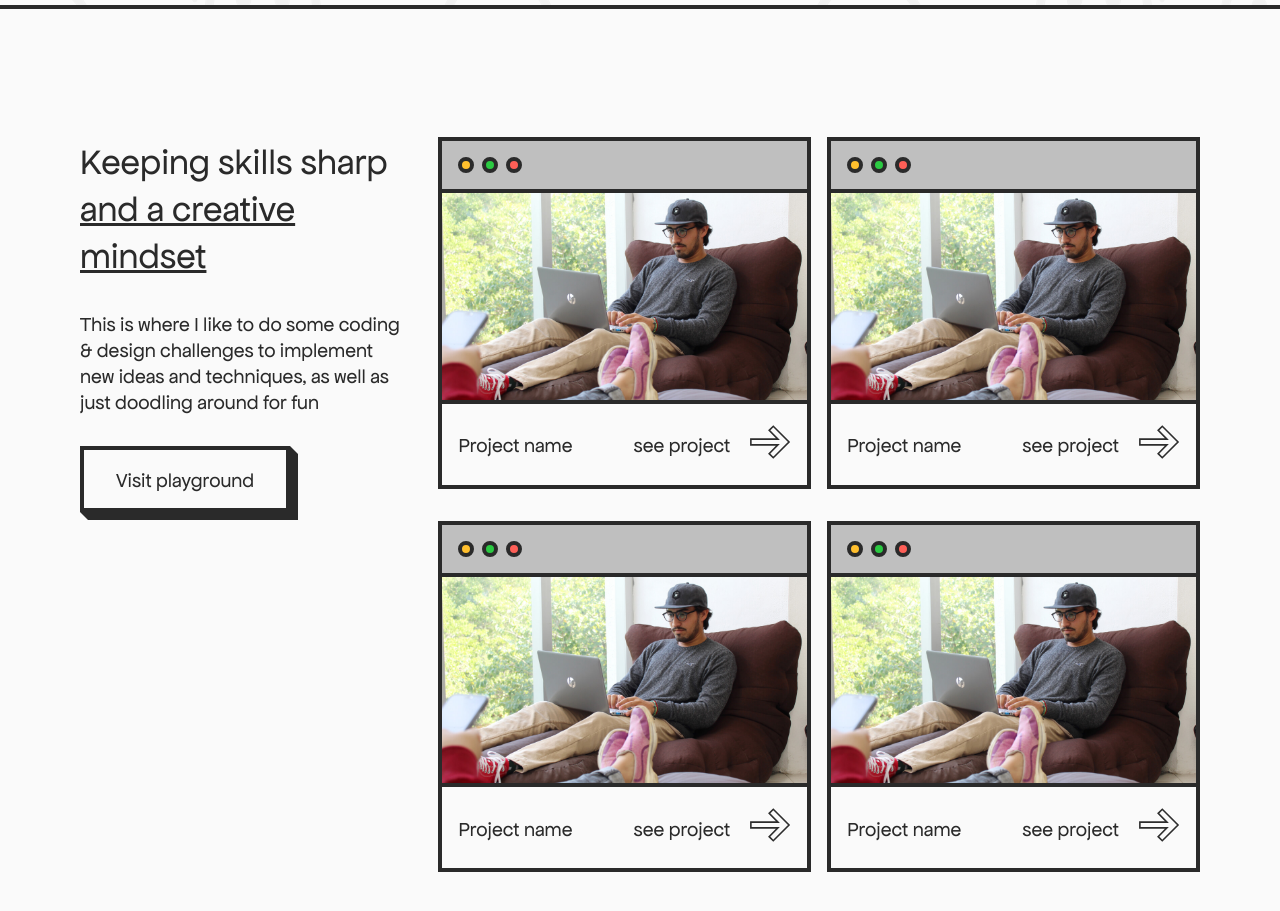
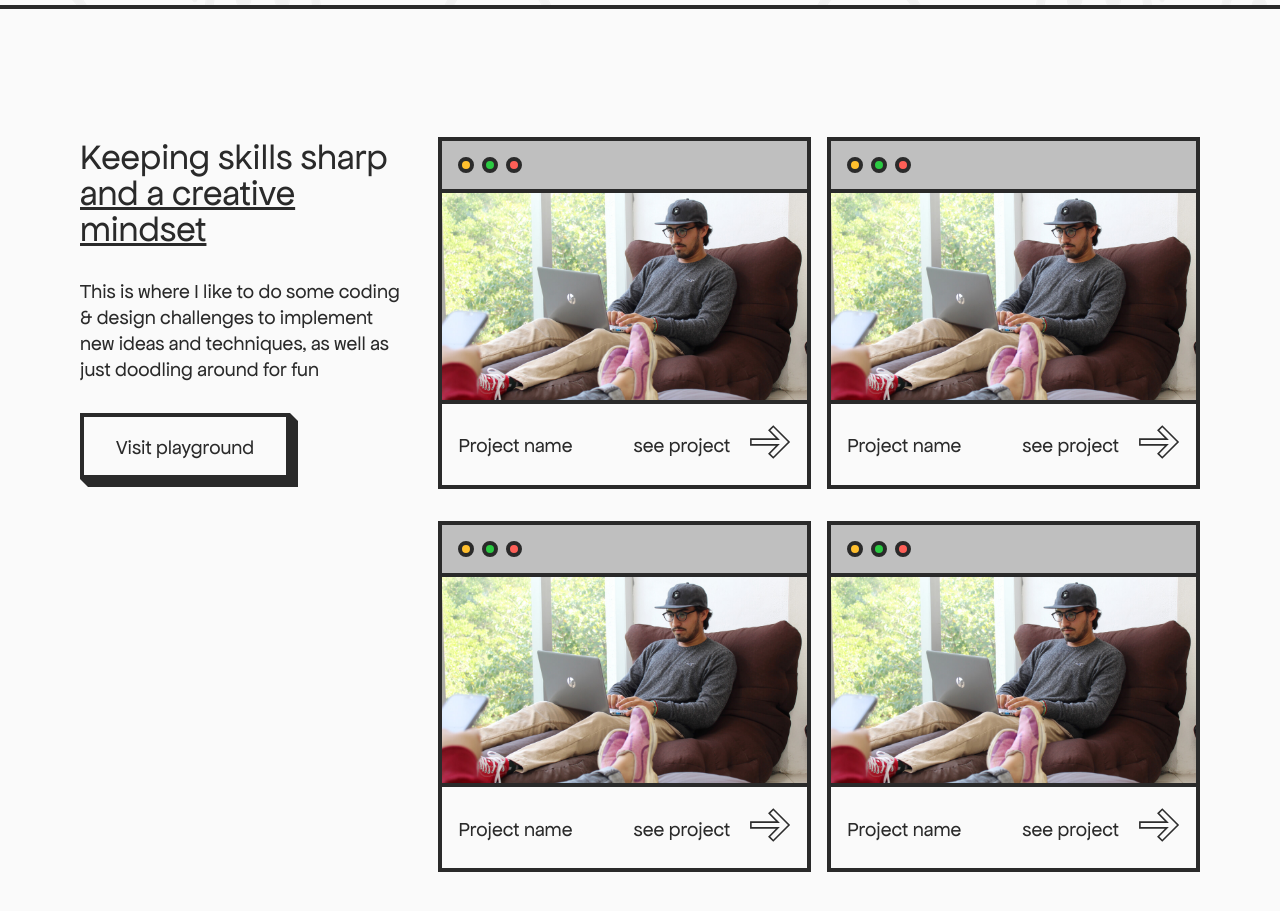
Before and after one commit to aldotru/portfolio, a website: page index.html in a window 1280 px wide. Shown: the part 2860-3771 px from the top of the page. Drawn offline with nearby package versions, Linux system fonts and the light colour scheme; files whose address does not match are found by name.

Commit message:
Fixed playground header's line-height

```diff
--- a/index.html
+++ b/index.html
@@ -198,7 +198,7 @@
         <div class="container">
             <div class="playground__row flex justify-between">
                 <div class="playground__details w-30 mr4">
-                    <h2 class="playground__header f2 mb4">Keeping skills sharp <span class="playground__header-span underline">and a creative mindset</span></h2>
+                    <h2 class="playground__header f2 lh-solid mb4">Keeping skills sharp <span class="playground__header-span underline">and a creative mindset</span></h2>
                     <p class="playground__info mb4">This is where I like to do some coding & design challenges to implement new ideas and techniques, as well as just doodling around for fun</p>
                     <a href="#playground" class="btn">
                         <div class="btn__box">
```
